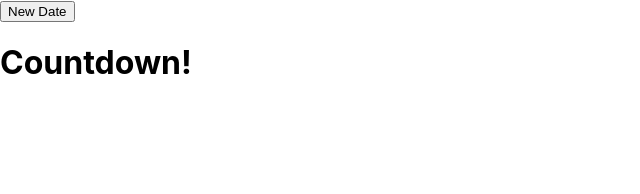
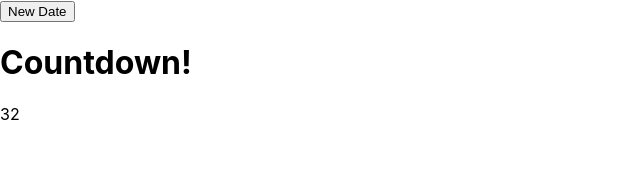
Before and after one commit to Wadboy70/Countdown-Timer, a React (Create React App) app in the folder client/: page / in a window 1280 px wide. Shown: the top 194 px of the page, without its empty margins (0-640 px from the left). Built offline with nearby package versions, Linux system fonts and the light colour scheme.

Commit message:
live counting works

```diff
--- a/client/src/App.js
+++ b/client/src/App.js
@@ -3,24 +3,23 @@ import Sidebar from "./components/Sidebar.js";
 import Stage from "./components/Stage";
 import DateForm from "./components/DateForm";
 
-const getTimeNow = () => {
-  var time = new Date();
-  return{
-      year: time.getFullYear(),
-      month: time.getMonth()+1,
-      day: time.getDate(),
-      hour: time.getHours(),
-      minute: time.getSeconds()
-  };
-}
+
 const App = () => {
   const [showInputForm, setShowInputForm] = useState(false);
   const [counterInfo, setCounterInfo] = useState(undefined);
   const [timeNow, setTimeNow] = useState(undefined);
 
-  useEffect(() => {
-      setInterval(setTimeNow(getTimeNow()),1000)
-  },[]);
+  const getTimeNow = () => {
+    var time = new Date();
+    return{
+        year: time.getFullYear(),
+        month: time.getMonth()+1,
+        day: time.getDate(),
+        hour: time.getHours(),
+        minute: time.getSeconds(),
+        seconds: time.getSeconds()
+    };
+  }
 
   return (
     <>
@@ -30,6 +29,7 @@ const App = () => {
       ></Sidebar>
       <Stage
       counterInfo = {counterInfo}
+      timeNow = {getTimeNow}
       ></Stage>
       {showInputForm &&
       <DateForm
--- a/client/src/components/Stage.js
+++ b/client/src/components/Stage.js
@@ -6,7 +6,7 @@ const Stage = (props) =>{
     return(
         <div className = "stage">
             <h1>Countdown!</h1>
-            <Timer counterInfo = {props.counterInfo}></Timer>
+            <Timer {...props}></Timer>
         </div>
     );
 }
--- a/client/src/components/Timer.js
+++ b/client/src/components/Timer.js
@@ -1,19 +1,24 @@
-import React from "react";
+import React, { useState, useEffect } from "react";
 import "./Timer.css";
 
 const Timer = (props) => {
-    /*useEffect (() => {
-        setInterval(() => setCurrTime(new Date().getSeconds()), 1000);
-        document.title = currTime;
+    const [currTime, setCurrTime] = useState(null);
+    useEffect (() => {
+        setInterval(() => setCurrTime(props.timeNow().minute), 1000);
+        document.title = "currTime";
+        console.log(currTime);
         return(clearInterval());
-    }, props);*/
+    }, props);
     return(
         <>
             {props.counterInfo && <div>
                 <h2>{props.counterInfo.name}</h2>
 
             </div>}
-            <p>{}</p>
+            {
+                currTime &&
+                <p>{currTime}</p>
+            }
         </>
     );
 }
```
